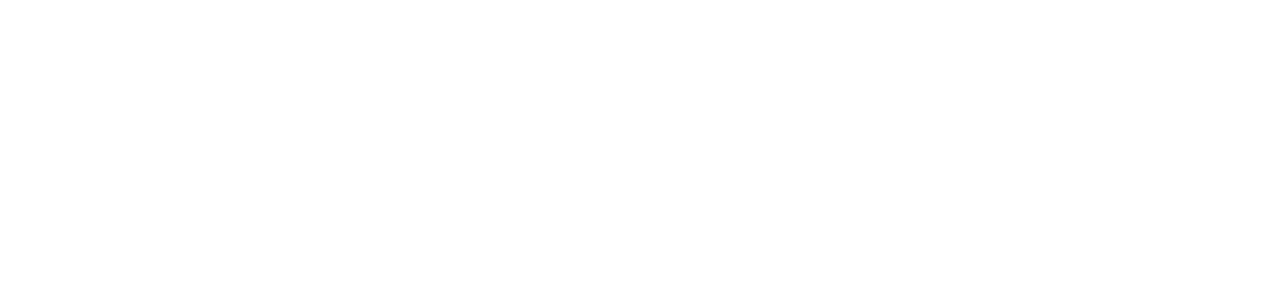
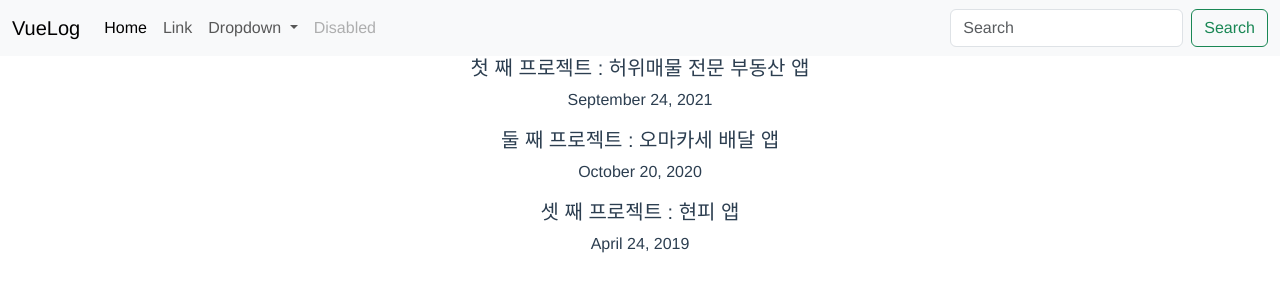
Before and after one commit to JangHyunjeong/vuelog, a Vue app: page / in a window 1280 px wide. Shown: the top 300 px of the page. Built offline with nearby package versions, Linux system fonts and the light colour scheme.

Commit message:
list 컴포넌트 분리 및 listData 추가

```diff
--- a/src/App.vue
+++ b/src/App.vue
@@ -1,15 +1,86 @@
 <template>
   <div>
+    <!-- navigation -->
+    <nav class="navbar navbar-expand-lg bg-body-tertiary">
+      <div class="container-fluid">
+        <a class="navbar-brand" href="#">VueLog</a>
+        <button
+          class="navbar-toggler"
+          type="button"
+          data-bs-toggle="collapse"
+          data-bs-target="#navbarSupportedContent"
+          aria-controls="navbarSupportedContent"
+          aria-expanded="false"
+          aria-label="Toggle navigation"
+        >
+          <span class="navbar-toggler-icon"></span>
+        </button>
+        <div class="collapse navbar-collapse" id="navbarSupportedContent">
+          <ul class="navbar-nav me-auto mb-2 mb-lg-0">
+            <li class="nav-item">
+              <a class="nav-link active" aria-current="page" href="#">Home</a>
+            </li>
+            <li class="nav-item">
+              <a class="nav-link" href="#">Link</a>
+            </li>
+            <li class="nav-item dropdown">
+              <a
+                class="nav-link dropdown-toggle"
+                href="#"
+                role="button"
+                data-bs-toggle="dropdown"
+                aria-expanded="false"
+              >
+                Dropdown
+              </a>
+              <ul class="dropdown-menu">
+                <li><a class="dropdown-item" href="#">Action</a></li>
+                <li><a class="dropdown-item" href="#">Another action</a></li>
+                <li><hr class="dropdown-divider" /></li>
+                <li>
+                  <a class="dropdown-item" href="#">Something else here</a>
+                </li>
+              </ul>
+            </li>
+            <li class="nav-item">
+              <a class="nav-link disabled">Disabled</a>
+            </li>
+          </ul>
+          <form class="d-flex" role="search">
+            <input
+              class="form-control me-2"
+              type="search"
+              placeholder="Search"
+              aria-label="Search"
+            />
+            <button class="btn btn-outline-success" type="submit">
+              Search
+            </button>
+          </form>
+        </div>
+      </div>
+    </nav>
+    <!-- // navigation -->
+
+    <List :ListData="ListData" />
   </div>
 </template>
 
 <script>
+import List from "./components/List";
+import ListData from "./assets/listData.js";
 
 export default {
-  name: 'App',
+  name: "App",
+  data() {
+    return {
+      ListData: ListData,
+    };
+  },
   components: {
-  }
-}
+    List,
+  },
+};
 </script>
 
 <style>
@@ -19,6 +90,5 @@
   -moz-osx-font-smoothing: grayscale;
   text-align: center;
   color: #2c3e50;
-  margin-top: 60px;
 }
 </style>
--- /dev/null
+++ b/src/assets/listData.js
@@ -0,0 +1,23 @@
+var listData = [
+  {
+    title: "첫 째 프로젝트 : 허위매물 전문 부동산 앱",
+    content: "Vue를 이용하면 비누같이 매끈한 앱을 만들 수 있습니다",
+    date: "September 24, 2021",
+    number: 0,
+  },
+  {
+    title: "둘 째 프로젝트 : 오마카세 배달 앱",
+    content: "음식이 아니라 셰프를 직접 배달해드립니다",
+    date: "October 20, 2020",
+    number: 1,
+  },
+  {
+    title: "셋 째 프로젝트 : 현피 앱",
+    content:
+      "거리를 설정하면 가장 가까운 파이터를 소개해드려요! 서로 싸워보세요",
+    date: "April 24, 2019",
+    number: 2,
+  },
+];
+
+export default listData;
--- /dev/null
+++ b/src/components/List.vue
@@ -0,0 +1,15 @@
+<template>
+  <div v-for="(item, idx) in ListData" :key="idx">
+    <h5>{{ item.title }}</h5>
+    <p>{{ item.date }}</p>
+  </div>
+</template>
+
+<script>
+export default {
+  name: "List",
+  props: {
+    ListData: Array,
+  },
+};
+</script>
```
